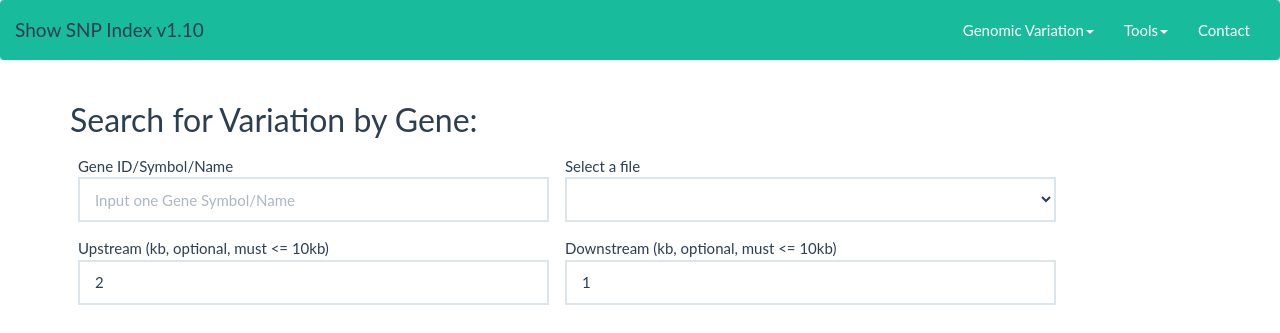
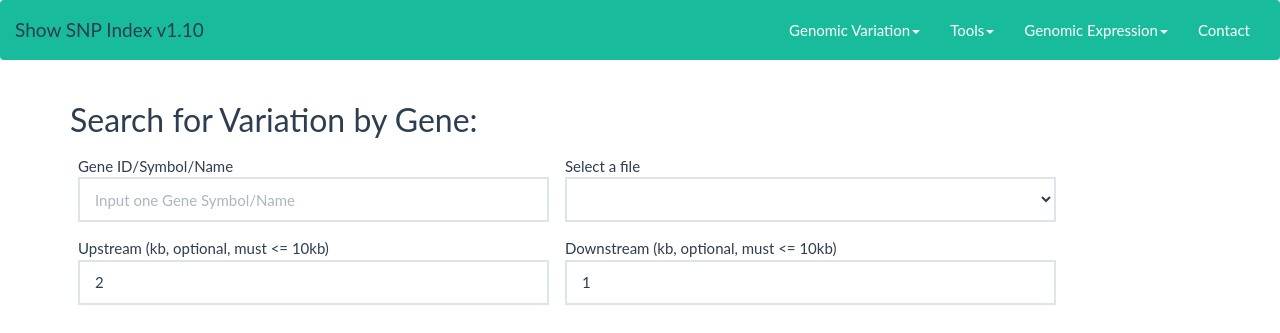
Before and after one commit to Azraero/snp_index, a Flask app: template app/templates/gene_variation/search_by_gene.html in a window 1280 px wide. Shown: the top 333 px of the page. Run offline with Flask 2, Linux system fonts and the light colour scheme; the template is opened without the code that fills it: most values are stand-ins (such as "Sample title", 1, 10 or a date in 2020); some libraries are stand-ins or nearby versions.

Commit message:
add show expr gene page

```diff
--- a/app/templates/base.html
+++ b/app/templates/base.html
@@ -52,6 +52,12 @@
                   <li><a href="{{ url_for('tools.blast') }}">Blast</a></li>
                 </ul>
               </li>
+              <li class="dropdown">
+                <a href="#" class="dropdown-toggle" data-toggle="dropdown" role="button" aria-expanded="false">Genomic Expression<span class="caret"></span></a>
+                <ul class="dropdown-menu" role="menu">
+                  <li><a href="{{ url_for('expr.show_by_gene') }}">Expression</a></li>
+                </ul>
+              </li>
               <li><a href='http://www.onmath.com'>Contact</a></li>
             </ul>
     </div>
```
